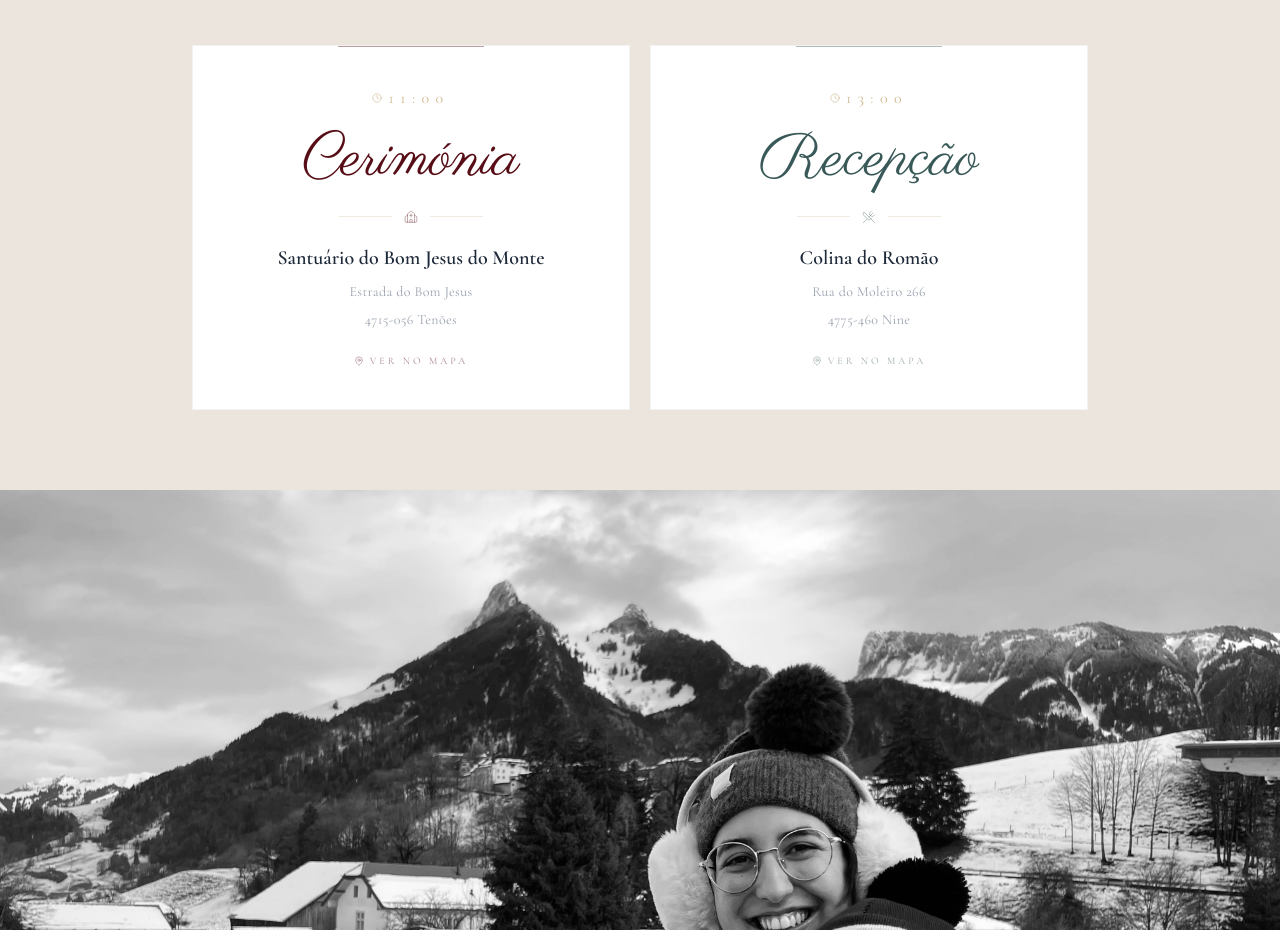
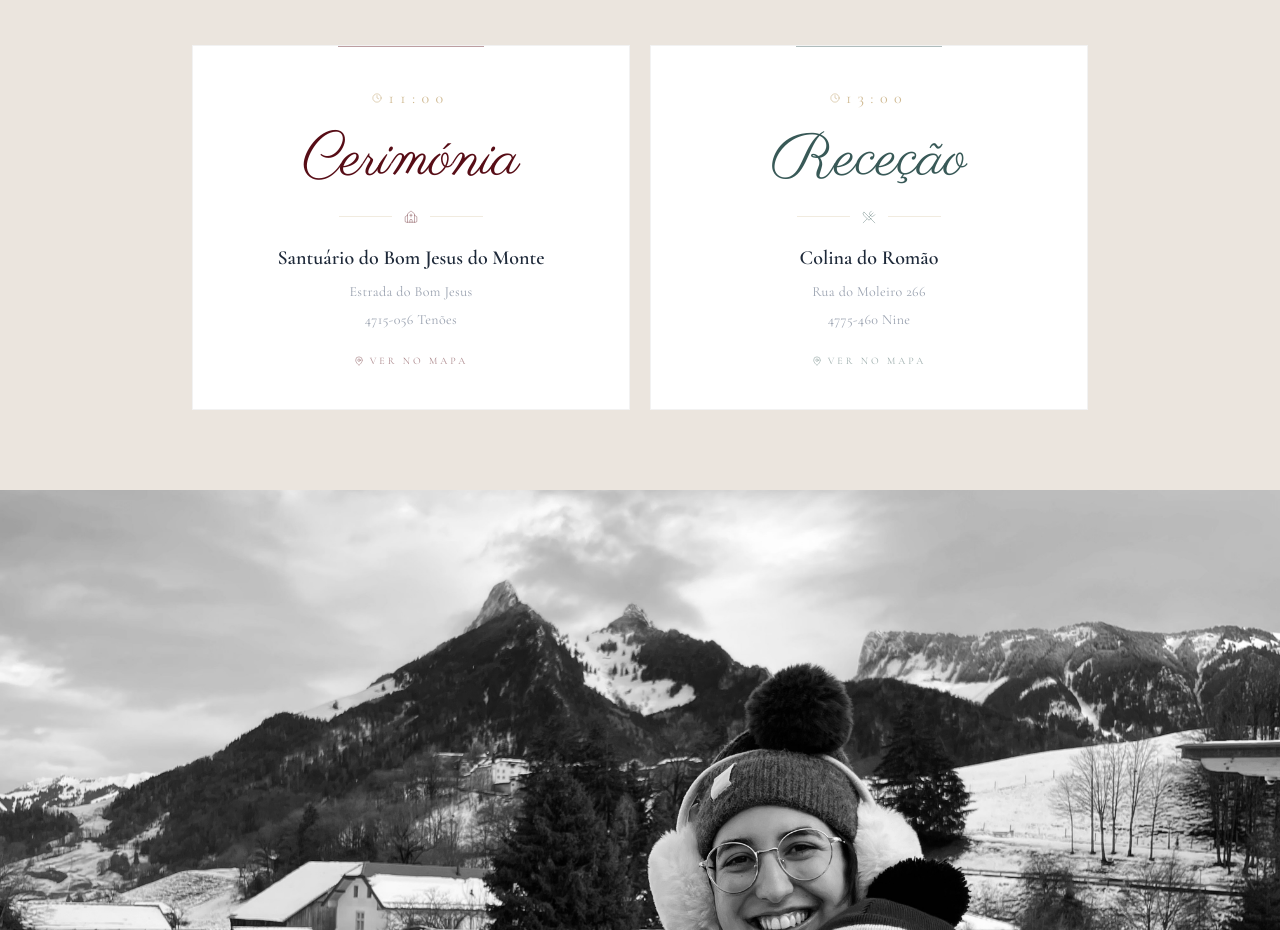
Before and after one commit to TiagoPimCosta/Wedding-Invitation, a Next.js app: page / in a window 1280 px wide. Shown: the part 3126-4056 px from the top of the page. Built offline with nearby package versions, Linux system fonts and the light colour scheme.

Commit message:
fix: correct spelling of "Receção" in venue type

```diff
--- a/components/VenueSection.tsx
+++ b/components/VenueSection.tsx
@@ -13,7 +13,7 @@ const venues = [
     accent: "red" as const,
   },
   {
-    type: "Recepção",
+    type: "Receção",
     time: "13:00",
     name: "Colina do Romão",
     address: "Rua do Moleiro 266\n4775-460 Nine",
```
